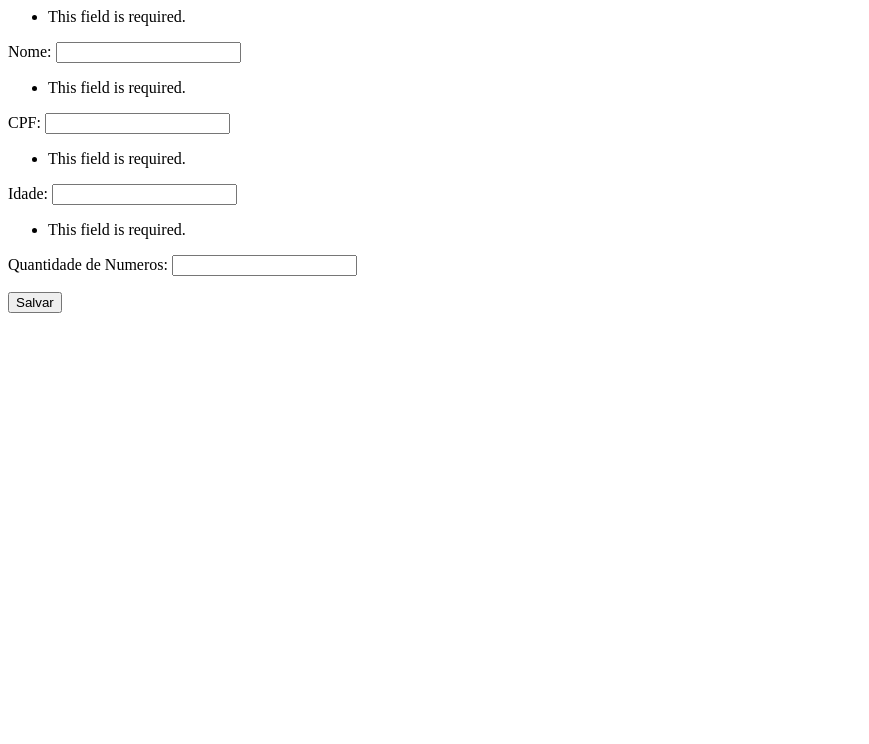
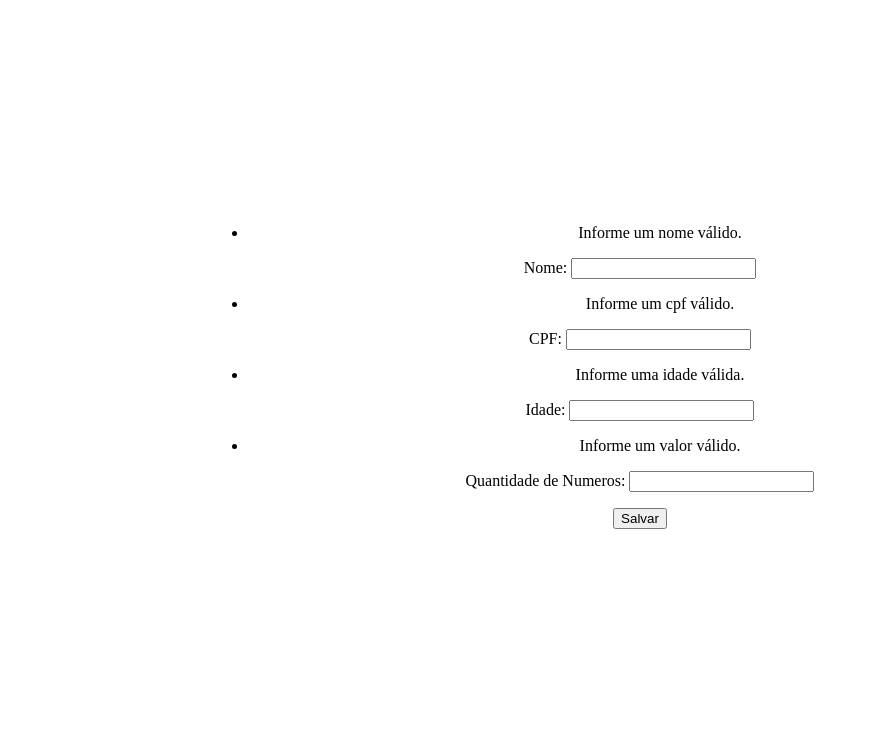
Before and after one commit to Marcos-Dantas/BetProject, a Django app: page /bilhete/ in a window 1280 px wide. Shown: the top 744 px of the page, without its empty margins (0-869 px from the left). Run offline with Django 3.2, Linux system fonts and the light colour scheme.

Commit message:
finalizado validação dos campos no forms é centralizado formulario no base.html

```diff
--- a/core/forms.py
+++ b/core/forms.py
@@ -1,7 +1,83 @@
 from django import forms
 from core.models import Ticket
+import re
 
 class TicketForm(forms.ModelForm):
     class Meta:
         model = Ticket
         exclude = ['slug', 'create_date', 'list_numbers']
+
+    def __init__(self, *args, **kwargs):
+        super().__init__(*args, **kwargs)
+        self.fields['name'].required = False
+        self.fields['cpf'].required = False
+        self.fields['age'].required = False
+        self.fields['cont_numbers'].required = False
+
+    def clean_name(self):
+        name = self.cleaned_data.get('name')
+
+        if len(name) == 0 or name == None:
+            self._errors['name'] = self.error_class([
+                'Informe um nome válido.'
+            ])
+
+        return self.cleaned_data
+
+    def clean_cpf(self):
+        cpf = self.cleaned_data.get('cpf')
+
+        # verificar se o cpf esta no padrão correto NNN.NNN.NNN-NN
+        if not re.match(r'\d{3}\.\d{3}\.\d{3}-\d{2}', cpf):
+            self._errors['cpf'] = self.error_class([
+                'Informe um cpf válido.'
+            ])
+
+            return self.cleaned_data
+
+
+        numbers = [int(digit) for digit in cpf if digit.isdigit()]
+
+        # Verifica se o CPF possui 11 números ou se todos são iguais:
+        if len(numbers) != 11 or len(set(numbers)) == 1:
+            self._errors['cpf'] = self.error_class([
+                'Informe um cpf válido.'
+            ])
+
+        # Validação do primeiro dígito verificador:
+        sum_of_products = sum(a*b for a, b in zip(numbers[0:9], range(10, 1, -1)))
+        expected_digit = (sum_of_products * 10 % 11) % 10
+        if numbers[9] != expected_digit:
+            self._errors['cpf'] = self.error_class([
+                'Informe um cpf válido.'
+            ])
+
+        # Validação do segundo dígito verificador:
+        sum_of_products = sum(a*b for a, b in zip(numbers[0:10], range(11, 1, -1)))
+        expected_digit = (sum_of_products * 10 % 11) % 10
+        if numbers[10] != expected_digit:
+            self._errors['cpf'] = self.error_class([
+                'Informe um cpf válido.'
+            ])
+
+        return self.cleaned_data
+
+    def clean_age(self):
+        age = self.cleaned_data.get('age')
+
+        if age == None or age <= 0:
+            self._errors['age'] = self.error_class([
+                'Informe uma idade válida.'
+            ])
+
+        return self.cleaned_data
+
+    def clean_cont_numbers(self):
+        cont_numbers = self.cleaned_data.get('cont_numbers')
+
+        if cont_numbers == None or cont_numbers <= 0:
+            self._errors['cont_numbers'] = self.error_class([
+                'Informe um valor válido.'
+            ])
+
+        return self.cleaned_data
--- a/core/templates/base.html
+++ b/core/templates/base.html
@@ -1,7 +1,9 @@
-<form action="{% url 'generate_numbers' %}" method="post">
+<center style="padding:200px">
+    <form action="{% url 'generate_ticket' %}" method="post">
 
-    {% csrf_token %}
-    {{ form.as_p}}
+        {% csrf_token %}
+        {{ form.as_p}}
 
-    <input type="submit" value="Salvar">
-</form>
+        <input type="submit" value="Salvar">
+    </form>
+</center>
```
